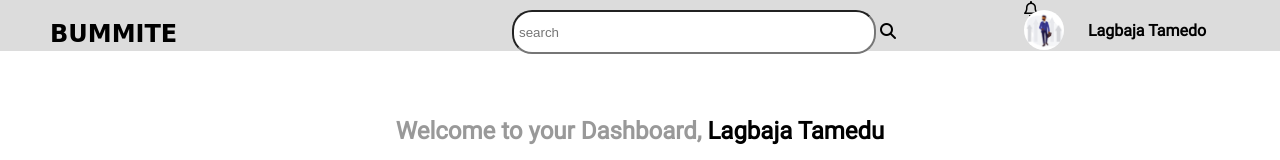
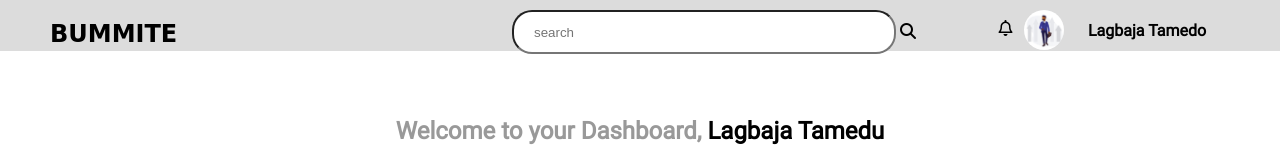
Before and after one commit to taofik-adeniyi/bummite, a plain HTML site: page dashboard.html in a window 1280 px wide. Shown: the top 160 px of the page. Drawn offline with Linux system fonts and the light colour scheme; a web font is replaced by a local one.

Commit message:
dashboard-header semi-finished

```diff
--- a/styles/dashboard.css
+++ b/styles/dashboard.css
@@ -27,7 +27,10 @@ header h2 {
 }
 .notifier {
     position: absolute;
-    margin-left: 80%;
+    margin-left: 78%;
+}
+.notifier i {
+    margin: 20px auto;
 }
 .display-picture {
     position: absolute;
@@ -54,7 +57,7 @@ header h2 {
 .search-txt {
     width: 350px;
     height: 30px;
-    padding: 5px;
+    padding: 5px 10px 5px 20px;
     border-radius: 20px;
     margin: 10px auto;
 }
```
